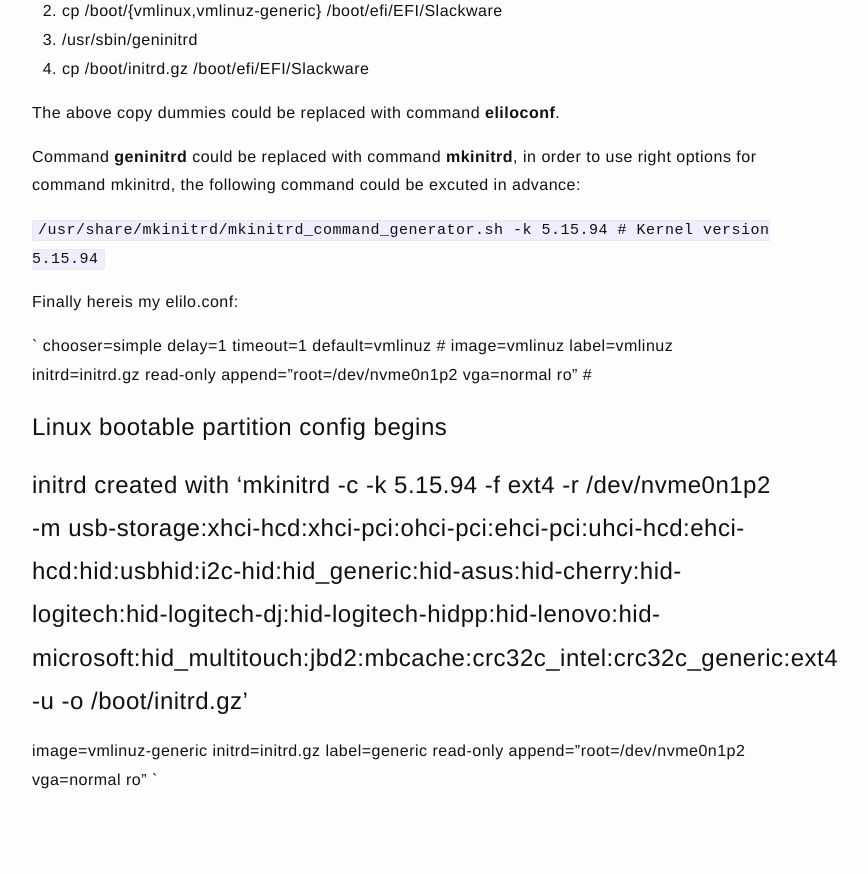
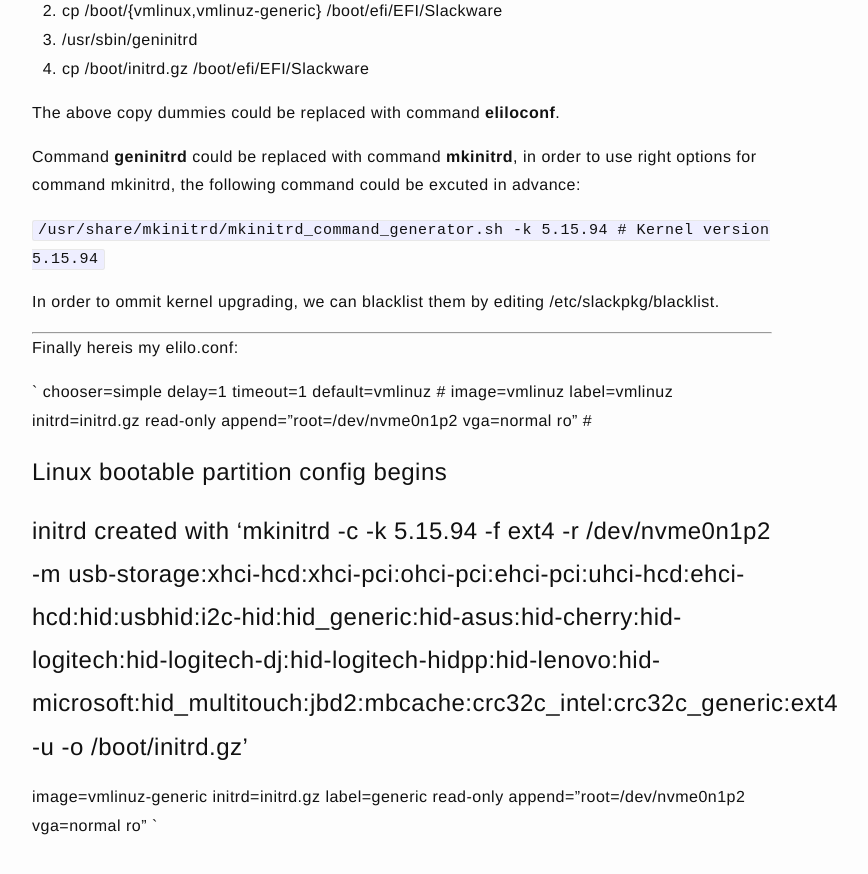
Before and after one commit to jazzi/jazzi.github.io, a Jekyll site: the page built from _posts/2023-03-22-how-to-install-slackware-15-with-uefi-and-nvidia.md, in a window 1280 px wide and 900 px high, scrolled down 2737 px. Shown: the top 874 px of the window, without its empty margins (238-1106 px from the left). Built offline with Jekyll 4.4.1, drawn with Linux system fonts in a browser that asks for light colours.

Commit message:
add contents

```diff
--- a/_posts/2023-03-22-how-to-install-slackware-15-with-uefi-and-nvidia.md
+++ b/_posts/2023-03-22-how-to-install-slackware-15-with-uefi-and-nvidia.md
@@ -102,6 +102,10 @@ Command **geninitrd** could be replaced with command **mkinitrd**, in order to u
 
 `/usr/share/mkinitrd/mkinitrd_command_generator.sh -k 5.15.94 # Kernel version 5.15.94`
 
+In order to ommit kernel upgrading, we can blacklist them by editing /etc/slackpkg/blacklist.
+
+---
+
 Finally hereis my elilo.conf:
 
 `
```
